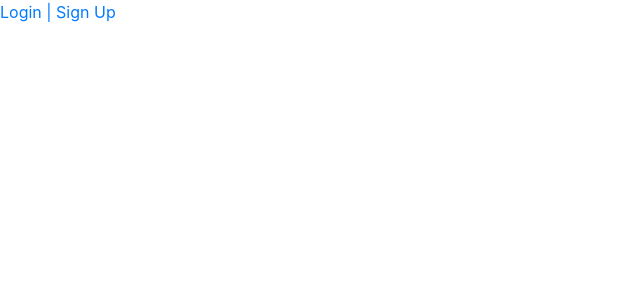
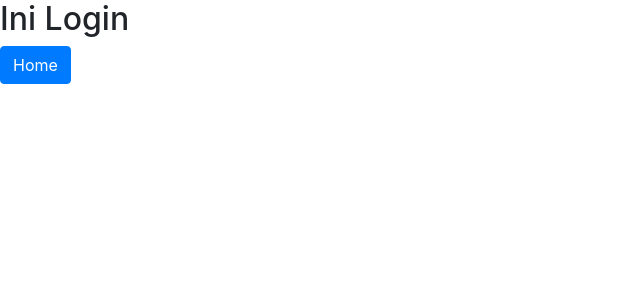
Before and after one commit to maulanarifai114/arkademy, a Vue app in the folder zwallet/: page /login in a window 1280 px wide. Shown: the top 300 px of the page, without its empty margins (0-640 px from the left). Built offline with nearby package versions, Linux system fonts and the light colour scheme.

Commit message:
change src

```diff
--- a/zwallet/src/App.vue
+++ b/zwallet/src/App.vue
@@ -1,17 +1,13 @@
 <template>
   <div id="app">
-    <Auth />
+    <router-view/>
   </div>
 </template>
 
 <script>
-import Auth from './views/auth/Auth'
 
 export default {
-  name: 'app',
-  components: {
-    Auth
-  }
+  name: 'app'
 }
 
 </script>
--- a/zwallet/src/router/index.js
+++ b/zwallet/src/router/index.js
@@ -3,6 +3,7 @@ import VueRouter from 'vue-router'
 import SignUp from '../views/auth-view/Signup.vue'
 import Login from '../views/auth-view/Login.vue'
 import Auth from '../views/auth/Auth.vue'
+import Home from '../views/main/Home.vue'
 
 Vue.use(VueRouter)
 
@@ -21,6 +22,11 @@ const routes = [
     path: '/login',
     name: 'Login',
     component: Login
+  },
+  {
+    path: '/home',
+    name: 'Home',
+    component: Home
   }
 
 ]
--- a/zwallet/src/views/auth-view/Login.vue
+++ b/zwallet/src/views/auth-view/Login.vue
@@ -1,6 +1,9 @@
 <template>
   <div>
     <h2>{{ email }}</h2>
+    <router-link to="/home">
+      <button class="btn btn-primary">Home</button>
+    </router-link>
   </div>
 </template>
 
--- a/zwallet/src/views/auth/Auth.vue
+++ b/zwallet/src/views/auth/Auth.vue
@@ -1,7 +1,11 @@
 <template>
     <div id="auth">
-        <router-link to="/login">Login </router-link>
-        <router-link to="/signup">| Sign Up</router-link>
+        <router-link to="/login">
+            <button class="btn btn-primary">Login</button>
+        </router-link>
+        <router-link to="/signup">
+            <button class="btn btn-primary">SignUp</button>
+        </router-link>
     </div>
 </template>
 
```
